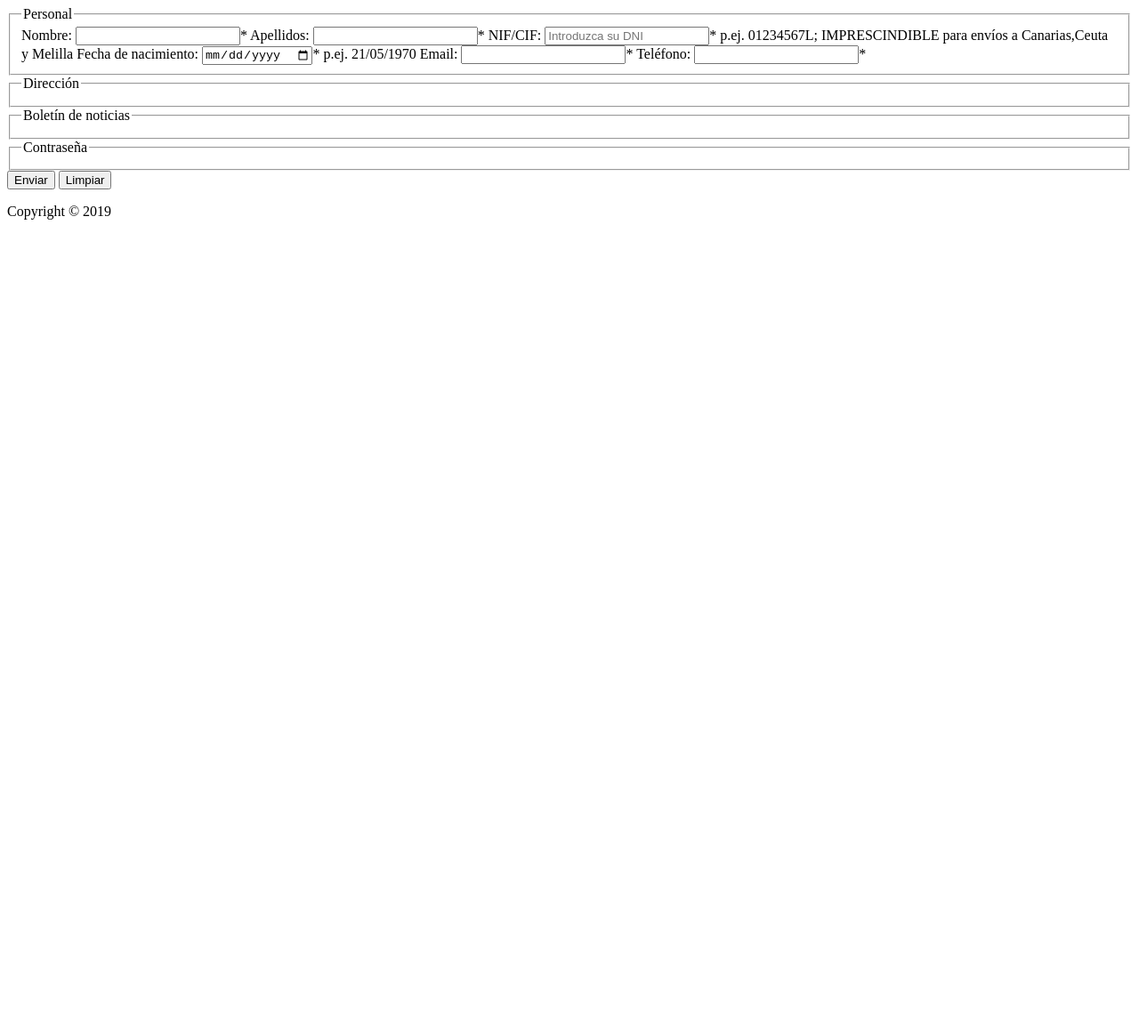
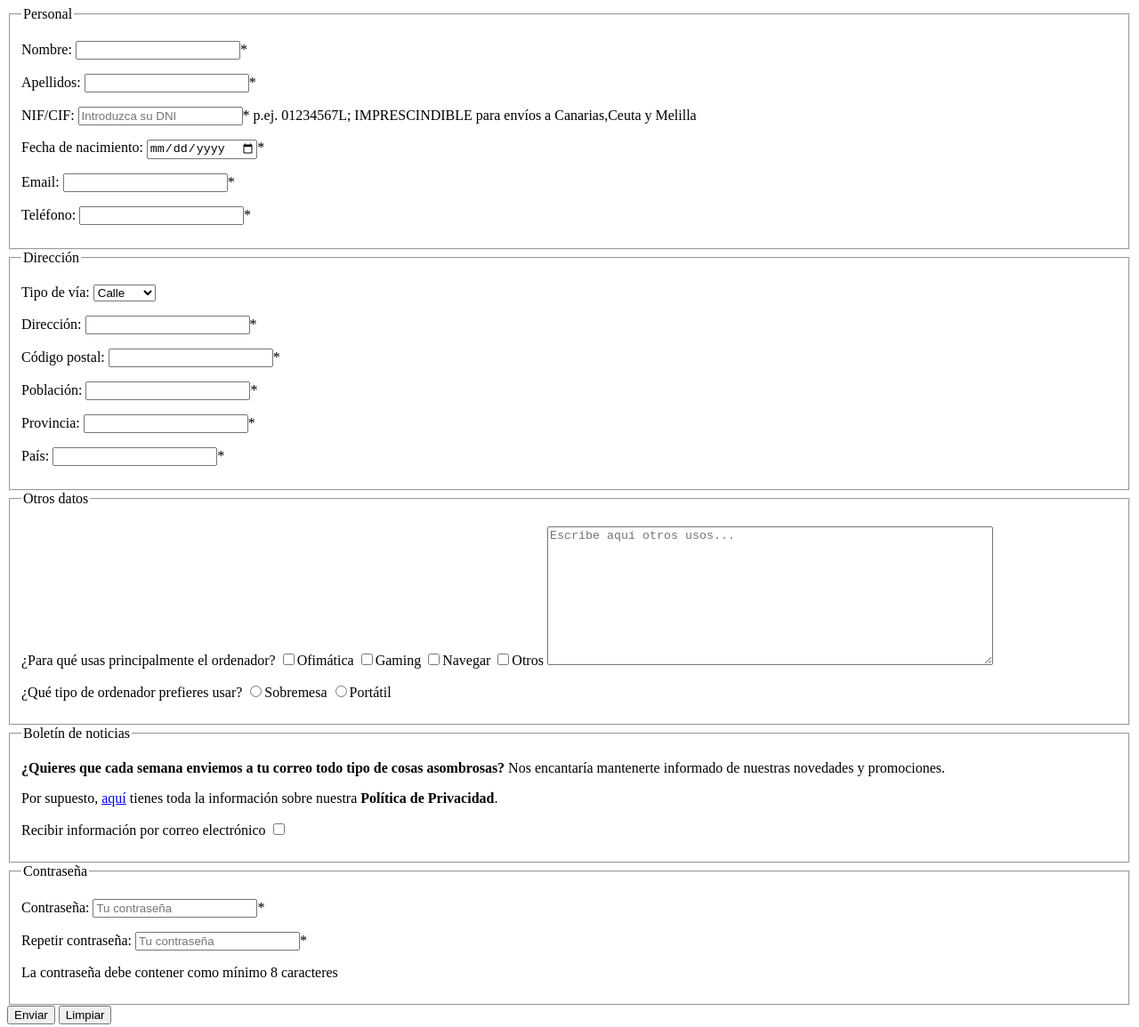
Before and after one commit to error-404-asir/LM-adrian-alex, a plain HTML site: page registro.html in a window 1280 px wide. Shown: the part 420-1575 px from the top of the page at 89% size. Before the commit the page ends 800 px from the top, so only its background shows below. Drawn offline with Linux system fonts and the light colour scheme.

Commit message:
formulario al 99% + política de privacidad

```diff
--- a/registro.html
+++ b/registro.html
@@ -23,47 +23,108 @@
     </nav>
     <main>
         <!-- "MAIN" Define el contenido principal o importante en el documento. Solamente existe un elemento <main> en el documento.-->
-        <h2>Datos de mi cuenta</h2>
+        <section>
 
-        <p>* Dato obligatorio</p>
+            <h2>Datos de mi cuenta</h2>
 
-        <section>
+            <p>* Dato obligatorio</p>
 
             <form action="#" method="post">
 
                 <fieldset>
                     <legend>Personal</legend>
-                    <label for="input_nombre">Nombre:</label>
-                    <input id="input_nombre" type="text" name="nombre" required />*
 
-                    <label for="input_apellidos">Apellidos:</label>
-                    <input id="input_apellidos" type="text" name="apellidos" required />*
+                    <p><label for="input_nombre">Nombre:</label>
+                        <input id="input_nombre" type="text" minlength="5" maxlength="15" pattern="[A-Za-z0-9]+" />*</p>
 
-                    <label for="input_nif-cif">NIF/CIF:</label>
-                    <input id="input_nif-cif" type="text" name="nif-cif" placeholder="Introduzca su DNI"
-                        pattern="[0-9]{8}[A-Za-z]{1}" title="Debe poner 8 números y una letra" required />* p.ej.
-                    01234567L; IMPRESCINDIBLE para envíos a Canarias,Ceuta y Melilla
+                    <p><label for=" input_apellidos">Apellidos:</label>
+                        <input id="input_apellidos" type="text" required />*</p>
 
-                    <label for="input_fechanac">Fecha de nacimiento:</label>
-                    <input id="input_fechanac" type="date" name="fecha_nac" required>* p.ej. 21/05/1970
+                    <p><label for="input_nif-cif">NIF/CIF:</label>
+                        <input id="input_nif-cif" type="text" placeholder="Introduzca su DNI"
+                            pattern="[0-9]{8}[A-Za-z]{1}" title="Debe poner 8 números y una letra" required />*
+                        p.ej.
+                        01234567L; IMPRESCINDIBLE para envíos a Canarias,Ceuta y Melilla</p>
 
-                    <label for="input_email">Email:</label>
-                    <input id="input_email" type="email" name="email" required>*
+                    <p><label for="input_fechanac">Fecha de nacimiento:</label>
+                        <input id="input_fechanac" type="date" required>*</p>
 
-                    <label for="input_tel">Teléfono:</label>
-                    <input id="input_tel" type="tel" name="telefono" pattern="[0-9]{9}" required />*
+                    <p><label for="input_email">Email:</label>
+                        <input id="input_email" type="email" required>*</p>
+
+                    <p><label for="input_tel">Teléfono:</label>
+                        <input id="input_tel" type="tel" pattern="[0-9]{9}" required />*</p>
                 </fieldset>
 
                 <fieldset>
                     <legend>Dirección</legend>
+
+                    <p><label for="tipo_via">Tipo de vía:</label>
+                        <select id="tipo_via" value="calle">
+                            <option value="calle">Calle</option>
+                            <option value="avenida">Avenida</option>
+                            <option value="ronda">Ronda</option>
+                            <option value="plaza">Plaza</option>
+                        </select></p>
+
+                    <p><label for="input_direccion">Dirección:</label>
+                        <input id="input_direccion" type="text" required />*</p>
+
+                    <p><label for="input_cp">Código postal:</label>
+                        <input id="input_cp" type="text" pattern="[0-9]{5}" required />*</p>
+
+                    <p><label for="input_pobl">Población:</label>
+                        <input id="input_pobl" type="text" required />*</p>
+
+                    <p><label for="input_prov">Provincia:</label>
+                        <input id="input_prov" type="text" required />*</p>
+
+                    <p><label for="input_pais">País:</label>
+                        <input id="input_pais" type="text" required />*</p>
+
+                </fieldset>
+
+                <fieldset>
+                    <legend>Otros datos</legend>
+
+                    <p><label>¿Para qué usas principalmente el ordenador?</label>
+                        <input type="checkbox" /><span>Ofimática</span>
+                        <input type="checkbox" /><span>Gaming</span>
+                        <input type="checkbox" /><span>Navegar</span>
+                        <input type="checkbox" /><span>Otros</span>
+                        <textarea placeholder="Escribe aquí otros usos..." rows="10" cols="60"></textarea>
+                    </p>
+                    <p>
+                        <label>¿Qué tipo de ordenador prefieres usar?</label>
+                        <input type="radio" name="tipo_pc" value="sobremesa" /><span>Sobremesa</span>
+                        <input type="radio" name="tipo_pc" value="portatil" /><span>Portátil</span>
+                    </p>
                 </fieldset>
 
                 <fieldset>
                     <legend>Boletín de noticias</legend>
+
+                    <p><strong>¿Quieres que cada semana enviemos a tu correo todo tipo de cosas asombrosas?</strong> Nos
+                        encantaría
+                        mantenerte informado de nuestras novedades y promociones.</p>
+
+                    <p>Por supuesto, <a href="privacidad.html" target="blank">aquí</a> tienes toda la información sobre
+                        nuestra <strong>Política de Privacidad</strong>.</p>
+
+                    <p><label for="subscribe">Recibir información por correo electrónico</label>
+                        <input id="subscribe" type="checkbox" /></p>
+
                 </fieldset>
 
                 <fieldset>
                     <legend>Contraseña</legend>
+                    <p><label for="input_contrasenya">Contraseña:</label>
+                        <input id="input_contrasenya" type="text" placeholder="Tu contraseña" minlength="8" required />*
+                    </p>
+                    <p><label for="input_rcontrasenya">Repetir contraseña:</label>
+                        <input id="input_rcontrasenya" type="text" placeholder="Tu contraseña" minlength="8"
+                            required />*</p>
+                    <p>La contraseña debe contener como mínimo 8 caracteres</p>
                 </fieldset>
 
                 <input type="submit" value="Enviar" />
```
Also changed, not shown: privacidad.html (added, +105 -0 lines).
